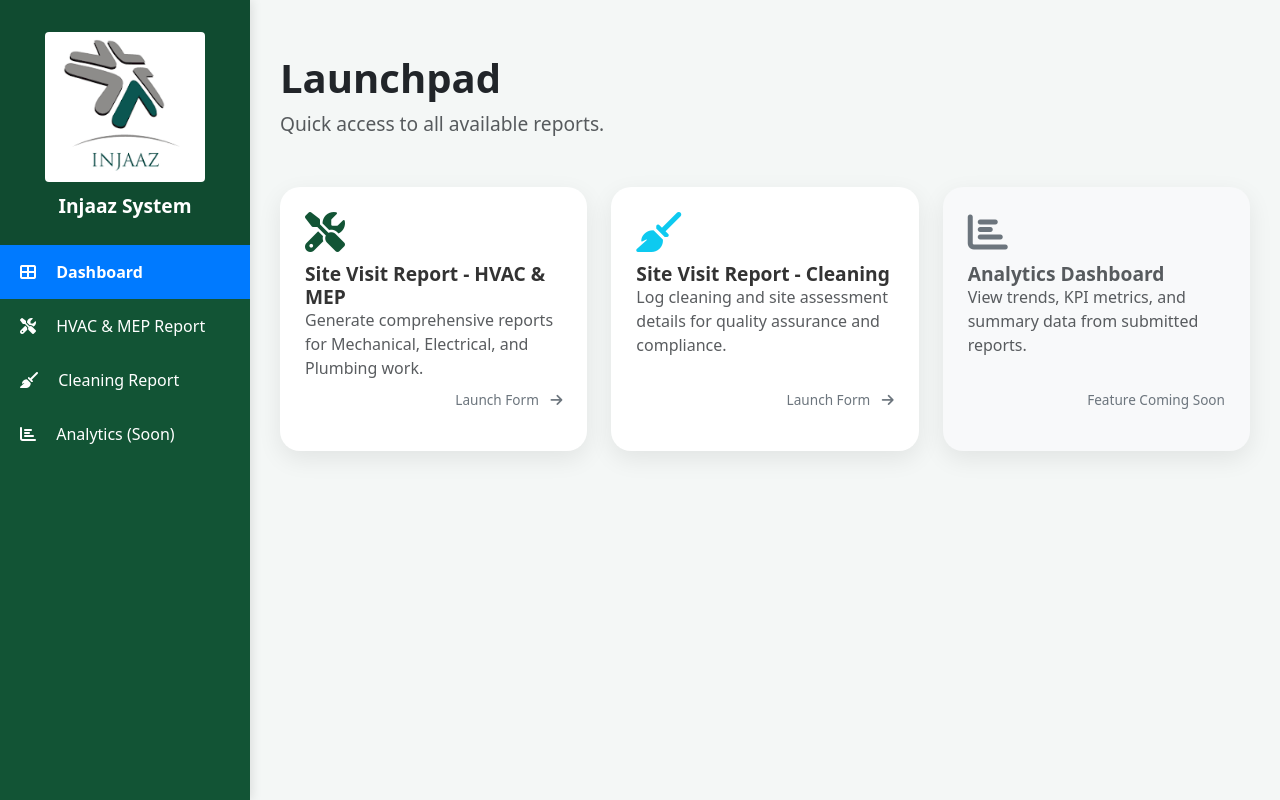
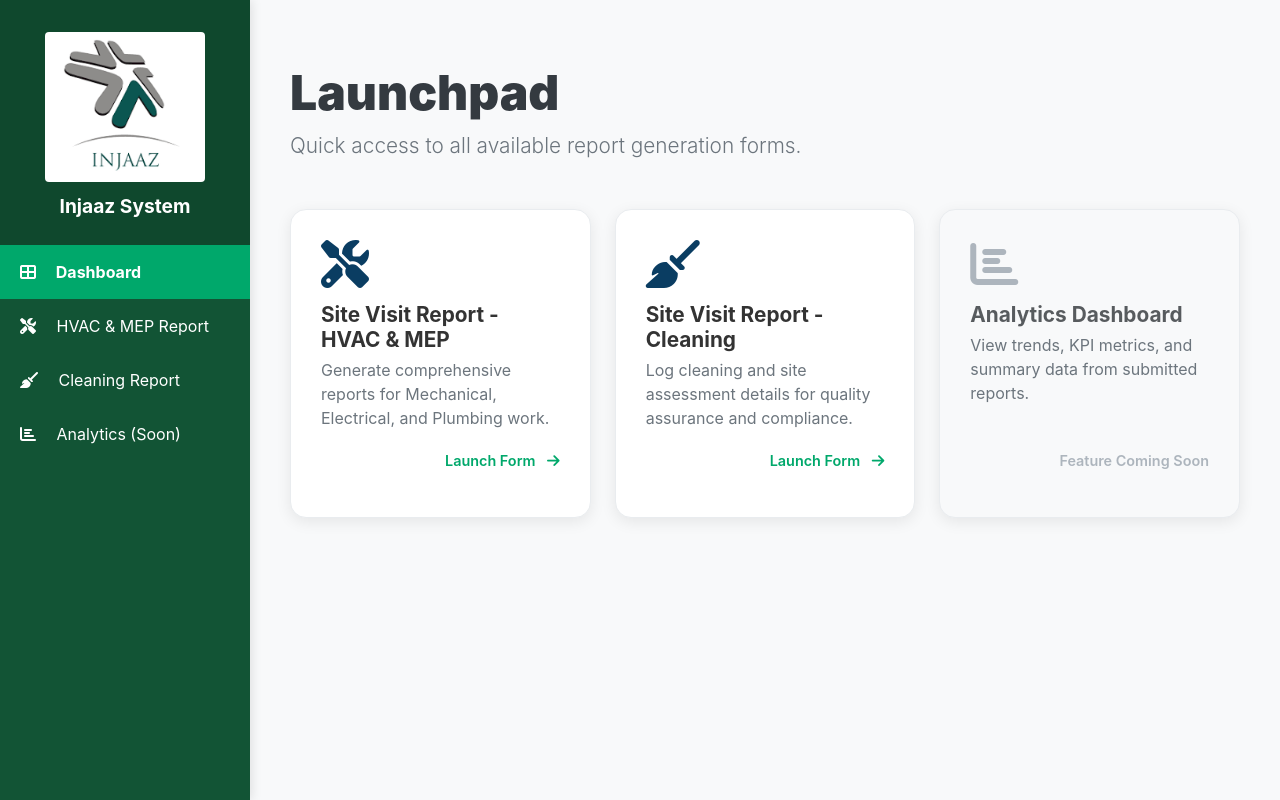
Before and after one commit to arshithinjaaz/injaaz-form-system, a Flask app: page / in a window 1280 px wide. Run offline with Flask 3, Linux system fonts and the light colour scheme.

Commit message:
Attempt to change the UI

```diff
--- a/templates/dashboard.html
+++ b/templates/dashboard.html
@@ -10,22 +10,25 @@
     <style>
         /* Define INJAAZ brand color */
         :root {
-            --injaaz-primary: #125435; /* Dark Green */
-            --injaaz-secondary: #f4f7f6; /* Light Grey Background (iOS light grey) */
-            --injaaz-accent: #007aff; /* iOS Blue/Teal Accent */
+            --injaaz-primary: #0A3D62; /* Deep Navy Blue (Corporate feel) */
+            --injaaz-secondary: #f8f9fa; /* Very Light Grey Background */
+            --injaaz-accent: #00A86B; /* Emerald Green (New Accent) */
+            --shadow-light: 0 4px 15px rgba(0, 0, 0, 0.08);
+            --shadow-hover: 0 8px 25px rgba(0, 0, 0, 0.15);
         }
 
         body {
             background-color: var(--injaaz-secondary);
             min-height: 100vh;
             overflow-x: hidden;
+            font-family: -apple-system, BlinkMacSystemFont, "Segoe UI", Roboto, "Helvetica Neue", Arial, sans-serif;
         }
 
-        /* Sidebar Styling */
+        /* Sidebar Styling (Keeping original color for branding) */
         #sidebar {
             width: 250px;
             min-height: 100vh;
-            background-color: var(--injaaz-primary);
+            background-color: #125435; /* Dark Green - Kept from original */
             color: white;
             position: fixed;
             top: 0;
@@ -39,24 +42,16 @@
             font-size: 1.2rem;
             font-weight: bold;
             text-align: center;
-            background-color: rgba(0, 0, 0, 0.1);
+            background-color: rgba(0, 0, 0, 0.15);
             display: flex;
             flex-direction: column;
             align-items: center;
             justify-content: center;
         }
 
-        /* New Logo Styling */
-        .sidebar-logo {
-            max-height: 150px;
-            width: auto;
-            margin-bottom: 10px;
-            border-radius: 4px;
-        }
-
         /* Sidebar Links */
         #sidebar .list-group-item {
-            background-color: var(--injaaz-primary);
+            background-color: #125435;
             color: white;
             border: none;
             padding: 15px 20px;
@@ -67,50 +62,24 @@
             color: white;
         }
         #sidebar .list-group-item.active {
-            background-color: var(--injaaz-accent);
+            background-color: var(--injaaz-accent); /* Highlight with Emerald Green */
             font-weight: bold;
             border-radius: 0;
         }
 
-        /* Main Content Styling (Desktop) */
+        /* Main Content Styling */
         #page-content-wrapper {
             margin-left: 250px;
-            padding: 30px;
+            padding: 40px; /* More padding for cleaner look */
             flex-grow: 1;
         }
 
-        /* --- New Styling for Sidebar Toggling --- */
-        .toggled #sidebar {
-            margin-left: -250px;
-        }
-
-        /* --- MEDIA QUERY for Mobile Responsiveness --- */
-        @media (max-width: 768px) {
-            #sidebar {
-                margin-left: -250px;
-            }
-            .toggled #sidebar {
-                margin-left: 0;
-            }
-            #page-content-wrapper {
-                margin-left: 0;
-                padding-top: 60px;
-            }
-        }
-
-        /* Navbar styling for mobile button */
-        .navbar {
-            background-color: var(--injaaz-primary);
-        }
-
-        /* --- APP STORE CARD STYLING (MODIFIED) --- */
+        /* --- MODERN CARD STYLING --- */
         .report-card {
             background: white;
-            /* Increased radius for App Store/iOS look */
-            border-radius: 20px;
-            padding: 25px;
-            /* Deeper, more noticeable shadow for card elevation */
-            box-shadow: 0 8px 25px rgba(0,0,0,0.08);
+            border-radius: 16px; /* Slightly less rounded than App Store for a modern look */
+            padding: 30px; /* More padding inside the card */
+            box-shadow: var(--shadow-light);
             transition: all 0.3s;
             text-decoration: none;
             color: #333;
@@ -118,34 +87,50 @@
             display: flex;
             flex-direction: column;
             justify-content: space-between;
-            /* Remove the distracting side border */
-            border: none !important;
+            border: 1px solid #e9ecef; /* Subtle border for separation */
         }
         .report-card:hover {
-            transform: translateY(-2px);
-            box-shadow: 0 10px 30px rgba(0,0,0,0.12);
+            transform: translateY(-4px); /* Lift higher on hover */
+            box-shadow: var(--shadow-hover);
         }
         .card-icon {
-            font-size: 2.5rem;
-            margin-bottom: 10px;
+            font-size: 3rem; /* Larger icon */
+            margin-bottom: 15px;
+            color: var(--injaaz-primary); /* Use primary brand color for icons */
         }
         .card-title {
-            font-weight: 600;
-            font-size: 1.2rem;
+            font-weight: 700; /* Bolder title */
+            font-size: 1.3rem;
+            margin-bottom: 5px;
+        }
+        .card-text {
+            color: #6c757d;
         }
         .card-footer-text {
-            font-size: 0.85rem;
-            color: #6c757d;
-            margin-top: 10px;
+            font-size: 0.9rem;
+            color: var(--injaaz-accent); /* Use accent color for "Launch Form" */
+            font-weight: 600;
+            margin-top: 20px;
         }
-        /* Style for the large iOS-style heading */
+        /* --- LARGE HEADING STYLE --- */
         #content-wrapper h1 {
-            font-weight: 800;
-            font-size: 2.5rem;
+            font-weight: 900; /* Extra bold heading */
+            font-size: 3rem;
             margin-bottom: 0.5rem !important;
+            color: #343a40;
         }
         #content-wrapper .lead {
-             font-size: 1.2rem;
+             font-size: 1.3rem;
+             color: #6c757d;
+        }
+
+        /* Responsive adjustments */
+        @media (max-width: 768px) {
+            #page-content-wrapper {
+                margin-left: 0;
+                padding: 20px;
+                padding-top: 60px;
+            }
         }
     </style>
 </head>
@@ -155,7 +140,7 @@
 
     <div id="sidebar">
         <div class="sidebar-heading">
-            <img src="{{ url_for('static', filename='INJAAZ.png') }}" alt="INJAAZ Logo" class="sidebar-logo">
+            <img src="{{ url_for('static', filename='INJAAZ.png') }}" alt="INJAAZ Logo" class="sidebar-logo" style="max-height: 150px; width: auto; margin-bottom: 10px; border-radius: 4px;">
             <span>Injaaz System</span>
         </div>
         <div class="list-group list-group-flush">
@@ -175,7 +160,7 @@
     </div>
     <div id="page-content-wrapper" class="w-100">
 
-        <nav class="navbar navbar-expand-lg navbar-dark border-bottom fixed-top d-md-none">
+        <nav class="navbar navbar-expand-lg navbar-dark border-bottom fixed-top d-md-none" style="background-color: #125435;">
             <button class="btn btn-primary" id="sidebarToggle" style="background-color: var(--injaaz-accent); border: none;">
                 <i class="fas fa-bars"></i>
             </button>
@@ -183,17 +168,17 @@
         </nav>
 
         <div id="content-wrapper">
-            <h1 class="mt-4 text-dark mb-0" style="font-weight: 800; font-size: 2.5rem;">Launchpad</h1>
-            <p class="lead text-muted mb-5" style="font-size: 1.2rem;">Quick access to all available reports.</p>
+            <h1 class="mt-4 mb-0">Launchpad</h1>
+            <p class="lead mb-5">Quick access to all available report generation forms.</p>
 
             <div class="row g-4">
 
                 <div class="col-sm-6 col-lg-4">
                     <a href="{{ url_for('site_visit_bp.index') }}" class="report-card">
                         <div>
-                            <i class="fas fa-tools card-icon text-success" style="color: var(--injaaz-primary) !important;"></i>
+                            <i class="fas fa-tools card-icon"></i>
                             <h5 class="card-title">Site Visit Report - HVAC & MEP</h5>
-                            <p class="card-text text-muted">Generate comprehensive reports for Mechanical, Electrical, and Plumbing work.</p>
+                            <p class="card-text">Generate comprehensive reports for Mechanical, Electrical, and Plumbing work.</p>
                         </div>
                         <p class="card-footer-text text-end">Launch Form <i class="fas fa-arrow-right ms-2"></i></p>
                     </a>
@@ -202,22 +187,22 @@
                 <div class="col-sm-6 col-lg-4">
                     <a href="{{ url_for('site_assessment.index') }}" class="report-card">
                         <div>
-                            <i class="fas fa-broom card-icon text-info"></i>
+                            <i class="fas fa-broom card-icon"></i>
                             <h5 class="card-title">Site Visit Report - Cleaning</h5>
-                            <p class="card-text text-muted">Log cleaning and site assessment details for quality assurance and compliance.</p>
+                            <p class="card-text">Log cleaning and site assessment details for quality assurance and compliance.</p>
                         </div>
                         <p class="card-footer-text text-end">Launch Form <i class="fas fa-arrow-right ms-2"></i></p>
                     </a>
                 </div>
 
                 <div class="col-sm-6 col-lg-4">
-                    <div class="report-card bg-light text-muted">
+                    <div class="report-card bg-light text-muted" style="cursor: not-allowed;">
                         <div>
-                            <i class="fas fa-chart-bar card-icon text-secondary"></i>
+                            <i class="fas fa-chart-bar card-icon" style="color: #adb5bd;"></i>
                             <h5 class="card-title">Analytics Dashboard</h5>
                             <p class="card-text">View trends, KPI metrics, and summary data from submitted reports.</p>
                         </div>
-                        <p class="card-footer-text text-end">Feature Coming Soon</p>
+                        <p class="card-footer-text text-end" style="color: #adb5bd;">Feature Coming Soon</p>
                     </div>
                 </div>
 
```
